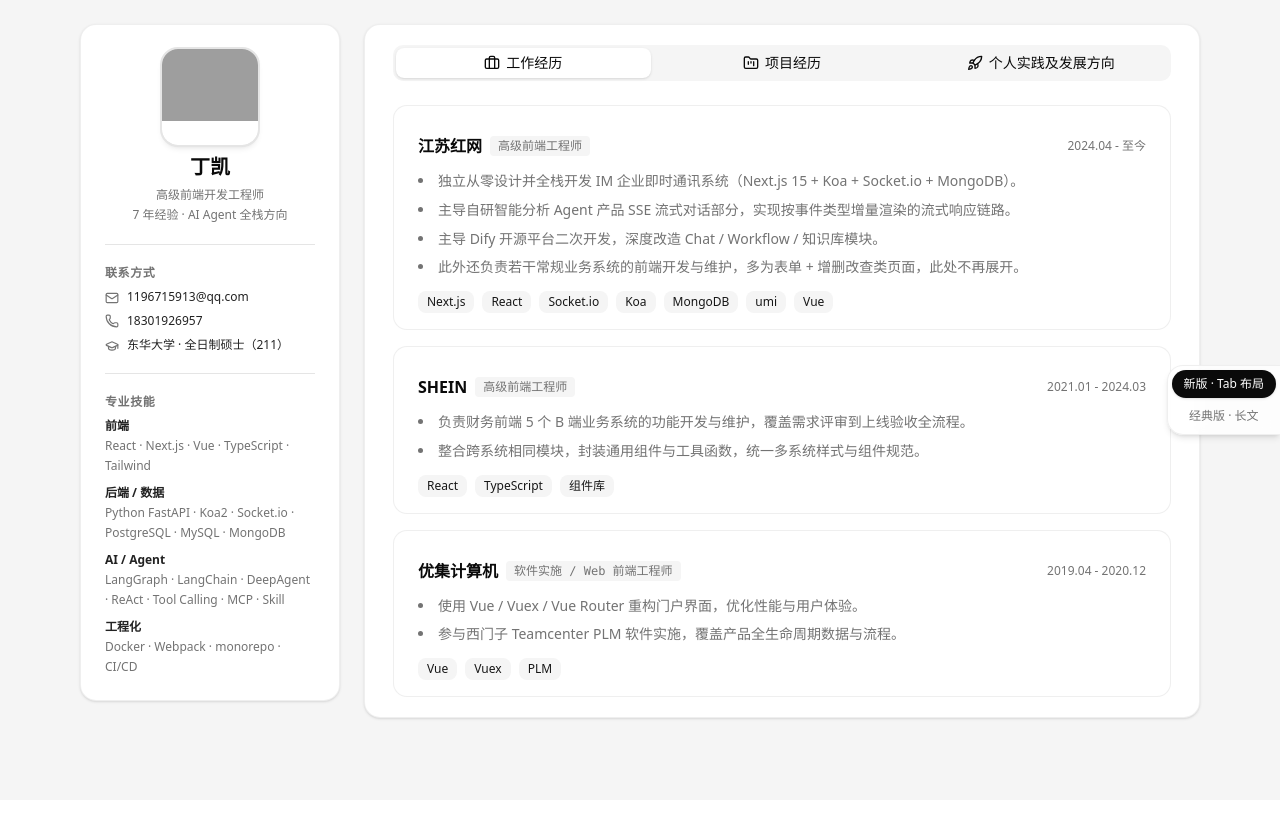
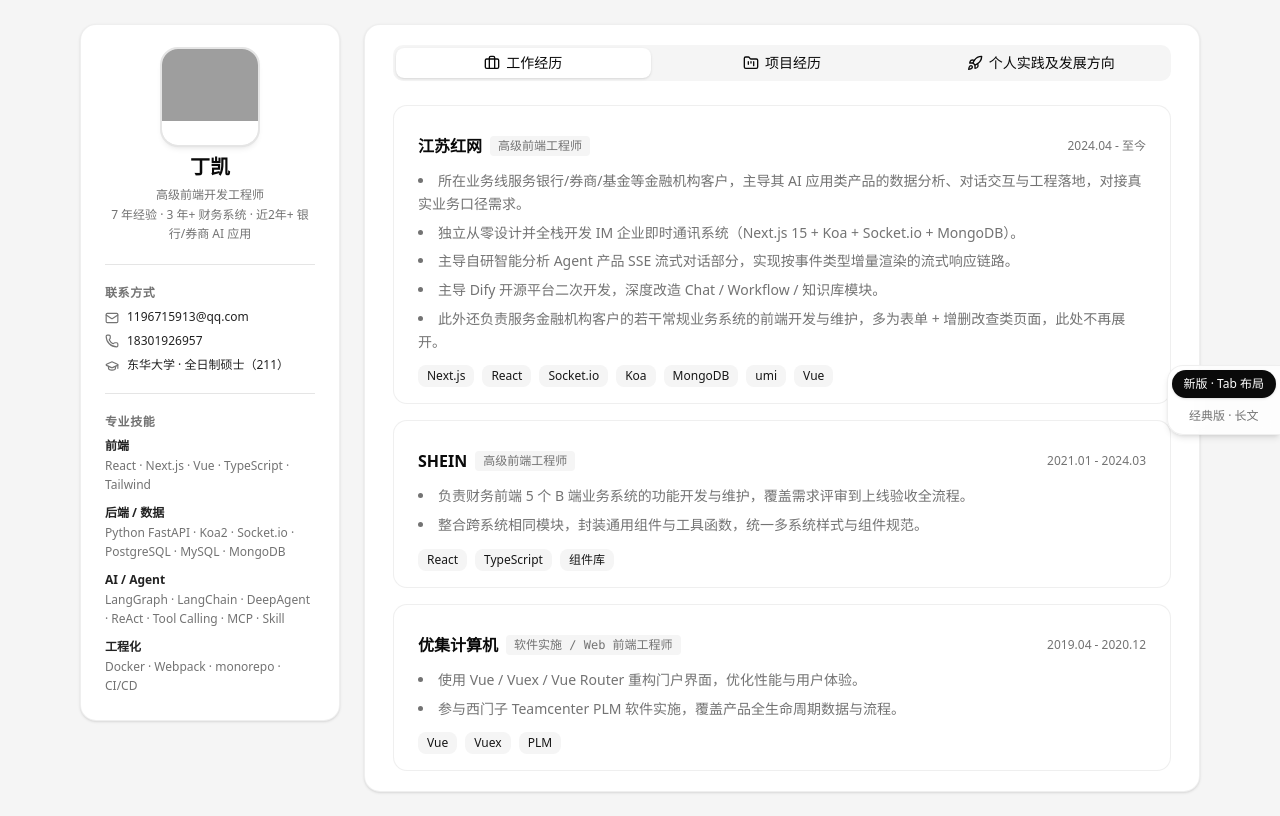
Before and after one commit to dikweb/resume, a Next.js app: page / in a window 1280 px wide. Built offline with nearby package versions, Linux system fonts and the light colour scheme; grey boxes are pictures that could not be loaded.

Commit message:
feat: 简历突出金融行业背景（银行/券商 AI 应用与东北证券 Dify）

```diff
--- a/src/components/home/resumeData.ts
+++ b/src/components/home/resumeData.ts
@@ -256,7 +256,7 @@ export const learningCourses: Course[] = [
 export const profile = {
   name: "丁凯",
   role: "高级前端开发工程师",
-  summary: "7 年经验 · AI Agent 全栈方向",
+  summary: "7 年经验 · 3 年+ 财务系统 · 近2年+ 银行/券商 AI 应用",
   email: "1196715913@qq.com",
   phone: "18301926957",
   school: "东华大学 · 全日制硕士（211）",
@@ -297,10 +297,11 @@ export const jobs: Job[] = [
     role: "高级前端工程师",
     range: "2024.04 - 至今",
     points: [
+      "所在业务线服务银行/券商/基金等金融机构客户，主导其 AI 应用类产品的数据分析、对话交互与工程落地，对接真实业务口径需求。",
       "独立从零设计并全栈开发 IM 企业即时通讯系统（Next.js 15 + Koa + Socket.io + MongoDB）。",
       "主导自研智能分析 Agent 产品 SSE 流式对话部分，实现按事件类型增量渲染的流式响应链路。",
       "主导 Dify 开源平台二次开发，深度改造 Chat / Workflow / 知识库模块。",
-      "此外还负责若干常规业务系统的前端开发与维护，多为表单 + 增删改查类页面，此处不再展开。",
+      "此外还负责服务金融机构客户的若干常规业务系统的前端开发与维护，多为表单 + 增删改查类页面，此处不再展开。",
     ],
     tags: ["Next.js", "React", "Socket.io", "Koa", "MongoDB", "umi", "Vue"],
   },
@@ -408,10 +409,10 @@ export const projects: Project[] = [
     ],
   },
   {
-    title: "智能分析 Agent（自研产品）",
+    title: "金融数据分析 Agent（自研产品）",
     meta: "自研产品 · 前端架构",
     intro:
-      "面向 AI 数据分析的智能分析产品：前端自研多类型 SSE 流式渲染引擎，Agent 的回答在单条 SSE 连接内按事件类型增量推送并渲染 Markdown 正文/图表/表格等内容形态；指标侧提供血缘图谱，实现指标→字段→表全链路依赖追踪。",
+      "面向银行/券商等金融机构业务分析场景的智能分析产品：前端自研多类型 SSE 流式渲染引擎，Agent 的回答在单条 SSE 连接内按事件类型增量推送并渲染 Markdown 正文/图表/表格等内容形态；指标侧提供血缘图谱，实现指标→字段→表全链路依赖追踪。",
     modules: [
       {
         chip: "bg-amber-500/70",
@@ -420,6 +421,7 @@ export const projects: Project[] = [
       },
     ],
     tags: [
+      { name: "金融数据分析", accent: true },
       { name: "React", accent: true },
       { name: "TypeScript", accent: true },
       { name: "SSE", accent: true },
@@ -432,10 +434,10 @@ export const projects: Project[] = [
     ],
   },
   {
-    title: "Dify 开源项目二次开发",
+    title: "东北证券 Dify 平台二次开发",
     meta: "Next.js · shadcn/ui",
     intro:
-      "基于开源 Dify 平台进行深度二次开发，改造 Chat 对话模块、Workflow 工作流模块、知识库模块，满足企业级 AI 应用场景需求；在保持与上游定期同步的前提下实现定制功能可持续迭代。",
+      "基于开源 Dify 平台进行深度二次开发，改造 Chat 对话模块、Workflow 工作流模块、知识库模块，支撑银行/券商等金融机构的智能对话、知识库检索与工作流自动化场景需求；在保持与上游定期同步的前提下实现定制功能可持续迭代。",
     modules: [
       {
         chip: "bg-violet-500/70",
@@ -486,7 +488,7 @@ export const projects: Project[] = [
 export const practiceProfile = {
   title: "技术画像与发展方向",
   intro:
-    "7 年前端经验沉淀了扎实的工程化与产品化能力；近一年系统自学 Python 后端与 LLM/Agent 工程并全程动手实践，已补齐「前端 → Python 后端 → LLM 原理与 Agent 工程」的完整闭环。发展方向聚焦",
+    "7 年前端经验，其中 3 年+ 深耕财务 B 端系统、近 2 年+ 服务银行/券商等金融机构的数据与 AI 应用，理解金融业务对数据口径与准确性的要求，沉淀了扎实的工程化与产品化能力；近一年系统自学 Python 后端与 LLM/Agent 工程并全程动手实践，已补齐「前端 → Python 后端 → LLM 原理与 Agent 工程」的完整闭环。发展方向聚焦",
   highlight: "AI 应用与 Agent 工程",
   outro:
     "：以 AI 应用的工程化落地为目标，将前端体验优势与 LLM/Agent、Python 后端能力结合，可独立承担从需求到上线的全链路交付。",
```
